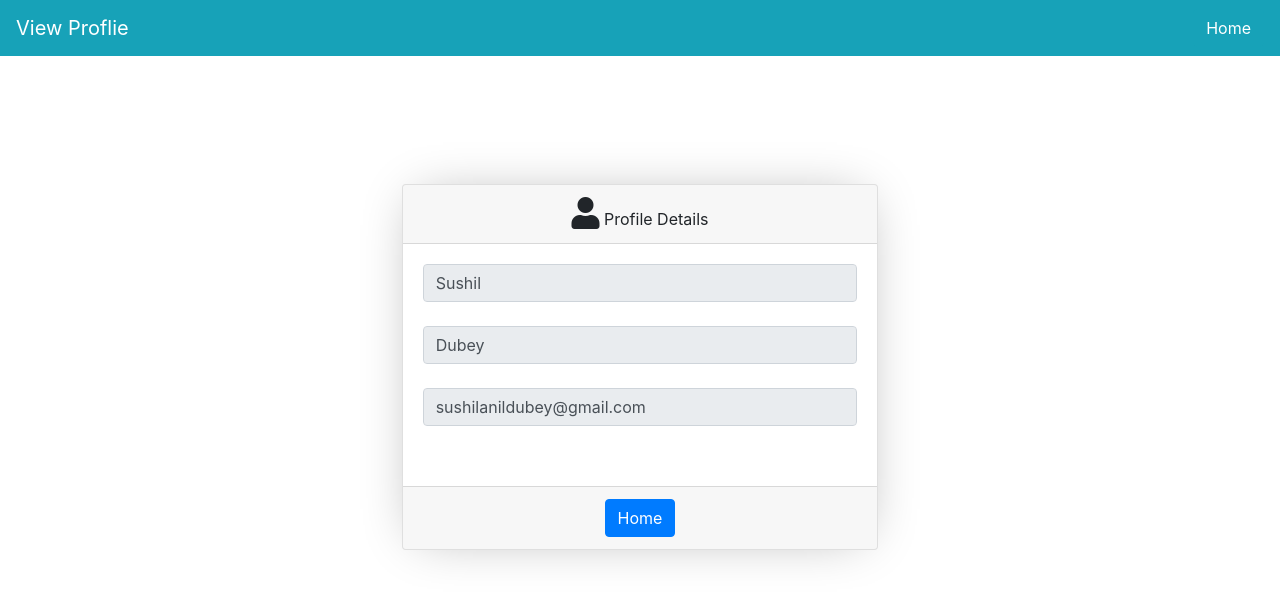
After one commit to sushil-2803/Online_Notes_App, a PHP site: page /profile.php in a window 1280 px wide. The commit adds this page. Shown: the top 600 px of the page. Run offline with PHP 8.4, Linux system fonts and the light colour scheme; a user stored in the database is signed in; data comes from the database, SQL or seed files in the repository; some libraries are stand-ins or nearby versions.

Commit message:
user profile

```diff
--- a/edit.php
+++ b/edit.php
@@ -34,9 +34,6 @@ include 'db.php';
     <ul class="navbar-nav">
       <li class="nav-item active">
         <a class="nav-link" href="home.php"> HOME <span class="sr-only">(current)</span></a>
-      </li>
-      <li class="nav-item active">
-        <a class="nav-link" href="#">Profile <span class="sr-only">(current)</span></a>
       </li>
       <li class="nav-item active " >
       <a href="logout.php"><button class="btn btn-danger my-2 my-sm-0" type="submit">Logout</button></a>
--- a/home.php
+++ b/home.php
@@ -40,7 +40,7 @@
         <a class="nav-link" href="changepwd.php"> Change Password <span class="sr-only">(current)</span></a>
       </li>
       <li class="nav-item active">
-        <a class="nav-link" href="#">Profile <span class="sr-only">(current)</span></a>
+        <a class="nav-link" href="profile.php">Profile <span class="sr-only">(current)</span></a>
       </li>
       <li class="nav-item active " >
       <a href="logout.php"><button class=" btn btn-danger my-2 my-sm-0" type="submit">Logout</button></a>
--- a/new.php
+++ b/new.php
@@ -32,9 +32,6 @@ $username=$_SESSION['username'];
     <ul class="navbar-nav">
       <li class="nav-item active">
         <a class="nav-link" href="home.php"> HOME <span class="sr-only">(current)</span></a>
-      </li>
-      <li class="nav-item active">
-        <a class="nav-link" href="#">Profile <span class="sr-only">(current)</span></a>
       </li>
       <li class="nav-item active " >
       <a href="logout.php"><button class="btn btn-danger my-2 my-sm-0" type="submit">Logout</button></a>
--- /dev/null
+++ b/profile.php
@@ -0,0 +1,90 @@
+<?php
+ob_start();
+session_start();
+if(!isset($_SESSION['username']))
+{
+    header('location:logout.php');
+}
+include 'db.php';
+$username=$_SESSION['username'];
+$query_select_detail= "SELECT * FROM `user_details` WHERE `username`='$username'";
+$res=mysqli_query($conn,$query_select_detail);
+$row=mysqli_fetch_assoc($res);
+?>
+<!doctype html>
+<html lang="en">
+<head>
+    <!-- Required meta tags -->
+    <meta charset="utf-8">
+    <meta name="viewport" content="width=device-width, initial-scale=1, shrink-to-fit=no">
+   <!-- Bootstrap CSS -->
+   <link rel="stylesheet" href="https://stackpath.bootstrapcdn.com/bootstrap/4.5.0/css/bootstrap.min.css" integrity="sha384-9aIt2nRpC12Uk9gS9baDl411NQApFmC26EwAOH8WgZl5MYYxFfc+NcPb1dKGj7Sk" crossorigin="anonymous">
+    <!-- <script src="https://code.jquery.com/jquery-2.2.4.js" integrity="sha256-iT6Q9iMJYuQiMWNd9lDyBUStIq/8PuOW33aOqmvFpqI=" crossorigin="anonymous"></script> -->
+    <link rel="stylesheet" href="https://use.fontawesome.com/releases/v5.11.2/css/all.css">
+    <script src="https://code.jquery.com/jquery-2.2.4.js" integrity="sha256-iT6Q9iMJYuQiMWNd9lDyBUStIq/8PuOW33aOqmvFpqI=" crossorigin="anonymous"></script>
+    <title>View Profile</title>
+
+    <style>
+    .myshadow
+    {
+      -webkit-box-shadow: 0px 0px 51px -16px rgba(171,171,171,1);
+-moz-box-shadow: 0px 0px 51px -16px rgba(171,171,171,1);
+box-shadow: 0px 0px 51px -16px rgba(171,171,171,1);
+    }
+    </style>
+</head>
+
+<body>
+<!-- Nav Start -->
+<nav class="navbar navbar sticky-top navbar-expand-lg navbar-dark bg-info">
+  <a class="navbar-brand" href="">View Proflie</a>
+  <button class="navbar-toggler" type="button" data-toggle="collapse" data-target="#navbarNav" aria-controls="navbarNav" aria-expanded="false" aria-label="Toggle navigation">
+    <span class="navbar-toggler-icon"></span>
+  </button>
+  <div class="collapse navbar-collapse flex-row-reverse" id="navbarNav">
+    <ul class="navbar-nav">
+      <li class="nav-item active " >
+      <a href="home.php"><button class="btn btn-info my-2 my-sm-0" type="submit" >Home</button></a>
+      </li>
+    </ul>
+  </div>
+</nav>
+<!-- Nav End -->
+<div class="row justify-content-center " style="margin:8rem 2rem">
+    <div class="col-lg-5 align-middle">
+    <div class="card myshadow text-center">
+  <div class="card-header">
+  <i class="fa fa-user fa-2x" aria-hidden="true"></i>
+  Profile Details<br>
+  </div>
+  <div class="card-body">
+   <form method="POST" action="" class="form-group">
+       <input type="text" class="form-control" value="<?php echo $row['first_name']; ?>"  disabled><br>
+       <input type="text" class="form-control" value="<?php echo $row['last_name']; ?>"  disabled><br>
+       <input type="text" class="form-control" value="<?php echo $row['email_id']; ?>"  disabled><br>
+
+
+
+  </div>
+  <div class="card-footer">
+<a href="home.php" class="btn btn-primary">Home</a>
+  </div>
+</div>
+</form>
+    </div>
+</div>
+
+    <!-- Optional JavaScript -->
+    <!-- jQuery first, then Popper.js, then Bootstrap JS -->
+    <script src="https://code.jquery.com/jquery-3.5.1.slim.min.js"
+        integrity="sha384-DfXdz2htPH0lsSSs5nCTpuj/zy4C+OGpamoFVy38MVBnE+IbbVYUew+OrCXaRkfj" crossorigin="anonymous">
+    </script>
+    <script src="https://cdn.jsdelivr.net/npm/popper.js@1.16.0/dist/umd/popper.min.js"
+        integrity="sha384-Q6E9RHvbIyZFJoft+2mJbHaEWldlvI9IOYy5n3zV9zzTtmI3UksdQRVvoxMfooAo" crossorigin="anonymous">
+    </script>
+    <script src="https://stackpath.bootstrapcdn.com/bootstrap/4.5.0/js/bootstrap.min.js"
+        integrity="sha384-OgVRvuATP1z7JjHLkuOU7Xw704+h835Lr+6QL9UvYjZE3Ipu6Tp75j7Bh/kR0JKI" crossorigin="anonymous">
+    </script>
+
+</body>
+</html>
```
